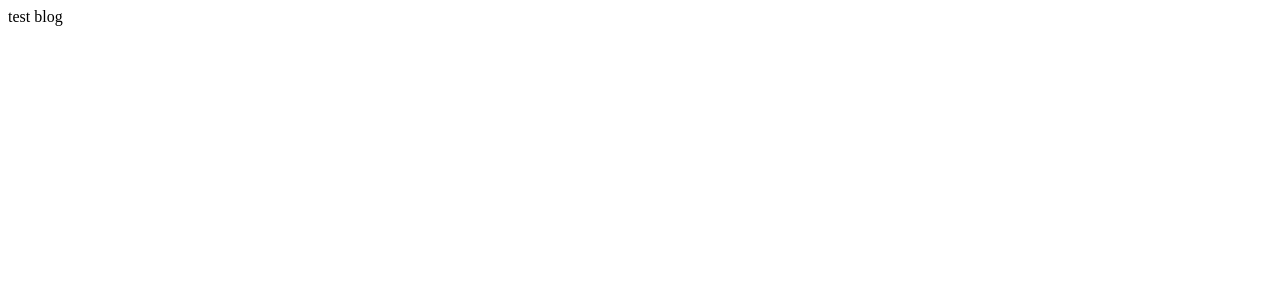
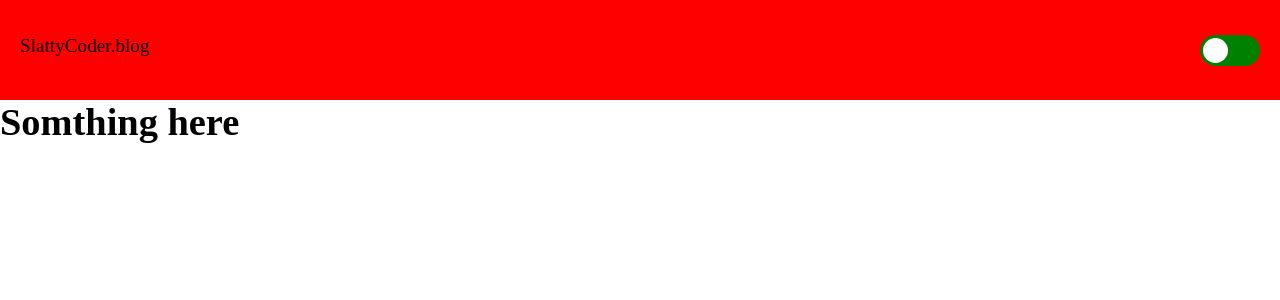
Before and after one commit to BatistaTony/slattyCoder.blog, a Next.js app: page / in a window 1280 px wide. Shown: the top 300 px of the page. Built offline with nearby package versions, Linux system fonts and the light colour scheme.

Commit message:
feat(create a navbar and its components): navbar and its switch theme mode change

```diff
--- /dev/null
+++ b/src/components/Navbar/index.tsx
@@ -0,0 +1,26 @@
+import React from 'react'
+import useToggle from '../../hooks/useToggle'
+import SwitchThemeMode from '../SwitchThemeMode'
+import { NavbarStyled, Logo } from './styles'
+
+export const Navbar: React.FC = () => {
+
+	const { toggle, isActive } = useToggle(false)
+
+	const handleOnChangeThemeMode = () => {
+        console.log("touched")
+		toggle()
+	}
+
+	return (
+		<NavbarStyled>
+			<Logo>
+                SlattyCoder.blog
+            </Logo>
+			<SwitchThemeMode
+				isDark={isActive}
+				onModeChange={handleOnChangeThemeMode}
+			/>
+		</NavbarStyled>
+	)
+}
--- /dev/null
+++ b/src/components/Navbar/styles.ts
@@ -0,0 +1,28 @@
+import styled from 'styled-components'
+
+
+interface NavbarStyledProps {
+    isFixed?:boolean
+}
+
+export const NavbarStyled = styled.div<NavbarStyledProps>`
+	width: 100%;
+	height: 100px;
+	background: red;
+    position: ${({isFixed})=> isFixed ? "fixed": "relative"};
+    left:0;
+    top:0;
+    display:flex;
+    flex-direction: row;
+    align-items:center;
+    justify-content: space-between;
+    padding-left: 20px;
+    padding-right: 20px;
+`
+
+
+export const Logo = styled.div`
+width:100px;
+height:30px;
+
+`
--- /dev/null
+++ b/src/components/SwitchThemeMode/index.tsx
@@ -0,0 +1,16 @@
+import { SwitchThemeModeStyled, SwitchCircleStyled } from './styles'
+
+interface SwitchThemeModeProps {
+    onModeChange: ()=> void
+    isDark?:boolean
+}
+
+const SwitchThemeMode = ({ onModeChange, isDark }: SwitchThemeModeProps) => {
+	return (
+		<SwitchThemeModeStyled onClick={onModeChange}>
+			<SwitchCircleStyled isDark={isDark} />
+		</SwitchThemeModeStyled>
+	)
+}
+
+export default SwitchThemeMode
--- /dev/null
+++ b/src/components/SwitchThemeMode/styles.ts
@@ -0,0 +1,26 @@
+import styled from 'styled-components'
+
+
+
+export const SwitchThemeModeStyled = styled.div`
+	width: 60px;
+	height: auto;
+	background: green;
+	padding: 3px;
+	border-radius: 20px;
+    cursor: pointer;
+`
+
+interface SwitchCircleStyledProps {
+    isDark?:boolean
+}
+
+export const SwitchCircleStyled = styled.div<SwitchCircleStyledProps>`
+	width: 25px;
+	height: 25px;
+	background: white;
+	border-radius: 20px;
+	transition: 0.5s;
+	transform: ${({ isDark }) =>
+		isDark ? `translateX(25px)` : 'translateX(0px)'};
+`
--- /dev/null
+++ b/src/hooks/useToggle.ts
@@ -0,0 +1,16 @@
+import { useState } from 'react'
+
+const useToggle = (initialState = false) => {
+	const [isActive, setIsActive] = useState<boolean>(initialState)
+
+	const toggle = ()=> {
+		setIsActive(!isActive)
+	}
+
+	return {
+		isActive,
+		toggle,
+	}
+}
+
+export default useToggle
--- /dev/null
+++ b/src/layout/index.tsx
@@ -0,0 +1,28 @@
+import React from 'react'
+import { Navbar } from '../components/Navbar'
+import { PageLayoutStyled } from './styles'
+import Head from 'next/head'
+
+interface PageLayoutProps {
+	title: string
+	children: React.ReactNode
+}
+
+const PageLayout: React.FC = ({
+	children,
+	title = 'SlattyCoder.blog',
+}: PageLayoutProps) => {
+	return (
+		<>
+			<Head>
+				<title>{title}</title>
+			</Head>
+			<PageLayoutStyled>
+				<Navbar />
+				{children}
+			</PageLayoutStyled>
+		</>
+	)
+}
+
+export default PageLayout
--- /dev/null
+++ b/src/layout/styles.ts
@@ -0,0 +1,9 @@
+import styled from 'styled-components'
+
+
+
+export const PageLayoutStyled  = styled.div`
+    width:100%;
+    height:auto;
+    overflow: auto;
+`
--- /dev/null
+++ b/src/pages/_app.tsx
@@ -0,0 +1,16 @@
+import React from 'react'
+import type { AppProps } from 'next/app'
+import { GlobalStyle } from '../styles/global-style'
+import { ThemeProvider } from 'styled-components'
+import {defaultTheme } from '../styles/theme'
+
+function MyApp({ Component, pageProps }: AppProps) {
+	return (
+		<ThemeProvider theme={defaultTheme}>
+			<GlobalStyle />
+			<Component {...pageProps} />
+		</ThemeProvider>
+	)
+}
+
+export default MyApp
--- /dev/null
+++ b/src/pages/_document.tsx
@@ -0,0 +1,63 @@
+import React from 'react'
+import Document, {
+  DocumentContext,
+  DocumentInitialProps,
+  Head,
+  Html,
+  Main,
+  NextScript
+} from 'next/document'
+import { ServerStyleSheet } from 'styled-components'
+
+export default class MyDocument extends Document {
+  static async getInitialProps(
+    ctx: DocumentContext
+  ): Promise<DocumentInitialProps> {
+    const sheet = new ServerStyleSheet()
+    const originalRenderPage = ctx.renderPage
+
+    try {
+      ctx.renderPage = () =>
+        originalRenderPage({
+          enhanceApp: App => props => sheet.collectStyles(<App {...props} />)
+        })
+
+      const initialProps = await Document.getInitialProps(ctx)
+      return {
+        ...initialProps,
+        styles: (
+          <>
+            {initialProps.styles}
+            {sheet.getStyleElement()}
+          </>
+        )
+      }
+    } finally {
+      sheet.seal()
+    }
+  }
+
+  render(): JSX.Element {
+    return (
+      <Html lang="pt">
+        <Head>
+          <meta charSet="utf-8" />
+          <link rel="preconnect" href="https://fonts.googleapis.com" />
+          <link rel="preconnect" href="https://fonts.gstatic.com" />
+          <link
+            href="https://fonts.googleapis.com/css2?family=Manrope:wght@400;700;800&family=Montserrat:wght@700;800&display=swap"
+            rel="stylesheet"
+          />
+          <link
+            rel="icon"
+            href="https://avatars.githubusercontent.com/u/72242940?v=4"
+          />
+        </Head>
+        <body>
+          <Main />
+          <NextScript />
+        </body>
+      </Html>
+    )
+  }
+}
--- a/src/pages/index.tsx
+++ b/src/pages/index.tsx
@@ -1,3 +1,11 @@
-const Page = () => 'test blog';
+import PageLayout from "../layout";
+
+const Page = () => {
+    return (
+        <PageLayout>
+            <h1>Somthing here</h1>
+        </PageLayout>
+    )
+};
 
 export default Page;
--- /dev/null
+++ b/src/styles/global-style.ts
@@ -0,0 +1,18 @@
+import { createGlobalStyle } from 'styled-components'
+
+
+
+export const GlobalStyle  = createGlobalStyle`
+    * {
+        padding:0;
+        margin:0;
+        box-sizing: border-box;
+        text-decoration: none;
+    }
+
+    html {
+        font-size: 1.2rem;
+    }
+
+    //TODO: PERFECT DEFAULT STYLE FOR THE BLOG
+`
--- /dev/null
+++ b/src/styles/theme.ts
@@ -0,0 +1,5 @@
+export const defaultTheme = {
+    colors: {
+        card: "#34dd22"
+    }
+}
```
Also changed, not shown: 2 other files (tests, documents, lock files or other folders).
